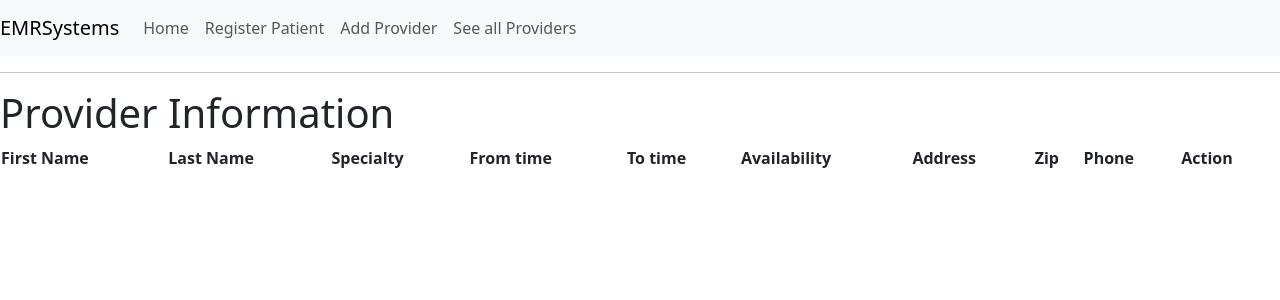
After one commit to tarunchopra14/ITCS-6112-HealthCareAppointmentSystem, a Django app: page /get-provider/ in a window 1280 px wide. The commit adds this page. Shown: the top 300 px of the page. Run offline with Django 4.2, Linux system fonts and the light colour scheme; lists and menus that the app fills with data are empty.

Commit message:
Added provider feature
Functionality to add provider view available providers
changes in sql scripts

```diff
--- a/emrSystem/baseAPP/urls.py
+++ b/emrSystem/baseAPP/urls.py
@@ -7,4 +7,6 @@ urlpatterns = [
     path('update-patient/<str:pk>/', views.updatePatient, name='update-patient'),
     path('delete-patient/<str:pk>/', views.deletePatient, name='delete-patient'),
     path('check_in_patient/', views.checkinPatient, name='check_in_patient'),
+    path('add-provider/', views.addProvider, name='add-provider'),
+    path('get-provider/', views.getProvider, name='get-provider'),
 ]
--- a/emrSystem/baseAPP/views.py
+++ b/emrSystem/baseAPP/views.py
@@ -1,8 +1,8 @@
 from django.shortcuts import render, redirect
 from django.db import connection
-from .forms import PatientInformationForm
+from .forms import PatientInformationForm, ProviderInformationForm
 from .forms import CheckInformationForm
-from .models import PatientInformation
+from .models import PatientInformation, ProviderInformation
 
 
 # Create your views here.
@@ -89,3 +89,33 @@ def check_in_patient(data):
     walk_in = bool(data['walk_in'])
     cursor = connection.cursor()
     cursor.callproc('sp_insert_check_in_information', [patient_weight, visit_type, patient_weight, date, from_time, to_time, status, new_patient, walk_in])
+
+def addProvider(request):
+    form = ProviderInformationForm()
+    if request.method == 'POST':
+        if form.is_valid:
+            addProviderInformation(request.POST)
+            return redirect('emrSystem')
+    context = {'form' : form}
+    return render(request, 'provider_form.html', context)
+
+def addProviderInformation(data):
+    first_name = str(data['first_name'])
+    last_name = str(data['last_name'])
+    specialty = str(data['specialty'])
+    from_time = str(data['from_time'])  #TODO: check
+    to_time = str(data['to_time'])  #TODO: check
+    available = str(data['available'])
+    address = str(data['address'])
+    zip_code = str(data['zip_code'])
+    phone = str(data['phone'])
+    cursor = connection.cursor()
+    cursor.callproc('sp_insert_provider_information', [first_name, last_name, specialty, from_time, to_time, available, address, zip_code, phone])
+
+def getProvider(request):
+    cursor = connection.cursor()
+    cursor.execute('call sp_get_provider_information()')
+    providers = cursor.fetchall()
+    cursor.close()
+    context = {'providers' : providers}
+    return render(request, 'provider.html', context)
--- a/emrSystem/templates/navbar.html
+++ b/emrSystem/templates/navbar.html
@@ -11,6 +11,12 @@
         <li class="nav-item">
           <a class="nav-link" href="{% url 'register-patient' %}">Register Patient</a>
         </li>
+        <li class="nav-item">
+          <a class="nav-link" href="{% url 'add-provider' %}">Add Provider</a>
+        </li>
+        <li class="nav-item">
+          <a class="nav-link" href="{% url 'get-provider' %}">See all Providers</a>
+        </li>
       </ul>
     </div>
   </nav>
--- /dev/null
+++ b/emrSystem/templates/provider.html
@@ -0,0 +1,46 @@
+{% extends 'main.html' %}
+{% block content %}
+<hr>
+<h1>Provider Information</h1>
+<div>
+    <table style="width:100%" class="table-fit">
+        <thead class="thead-dark">
+            <tr>
+              <th scope="col">First Name</th>
+              <th scope="col">Last Name</th>
+              <th scope="col">Specialty</th>
+              <th scope="col">From time</th>
+              <th scope="col">To time</th>
+              <th scope="col">Availability</th>
+              <th scope="col">Address</th>
+              <th scope="col">Zip</th>
+              <th scope="col">Phone</th>
+              <th scope="col">Action</th>
+            </tr>
+          </thead>
+          <tbody>
+        {% for provider in providers %}
+
+            <tr>
+                <td>{{provider.1}}</td>
+                <td>{{provider.2}}</td>
+                <td>{{provider.3}}</td>
+                <td>{{provider.4}}</td>
+                <td>{{provider.5}}</td>
+                <td>{{provider.6}}</td>
+                <td>{{provider.7}}</td>
+                <td>{{provider.8}}</td>
+                <td>{{provider.9}}</td>
+                <td>
+                    <a href="#" class="view" title="View" data-toggle="tooltip"><i class="material-icons">&#xE417;</i></a>
+                    <a href="#" class="edit" title="Edit" data-toggle="tooltip"><i class="material-icons">&#xE254;</i></a>
+                    <a href="#" class="delete" title="Delete" data-toggle="tooltip"><i class="material-icons">&#xE872;</i></a>
+                </td>
+            </tr>
+
+
+        {% endfor %}
+    </tbody>
+    </table>
+</div>
+{% endblock content %}
--- a/sp.sql
+++ b/sp.sql
@@ -1,4 +1,4 @@
-DROP database emrsystem;
+DROP database IF EXISTS emrsystem;
 CREATE DATABASE IF NOT EXISTS emrsystem;
 use emrsystem;
 
```
Also changed, not shown: emrSystem/baseAPP/forms.py (+6 -1 lines), emrSystem/baseAPP/models.py (+8 -8 lines), emrSystem/templates/provider_form.html (added, +11 -0 lines), index and views.sql (+8 -24 lines).
